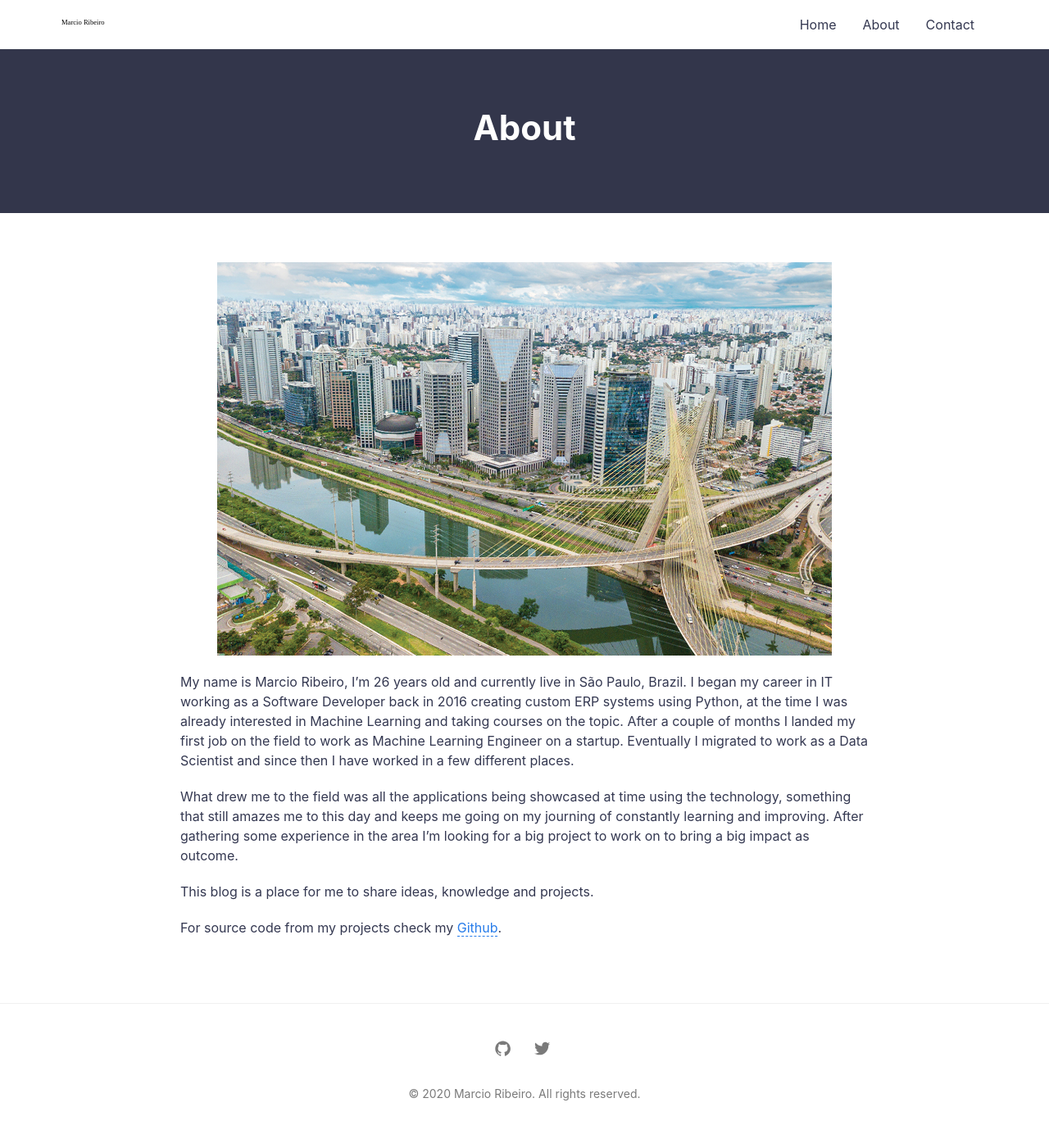
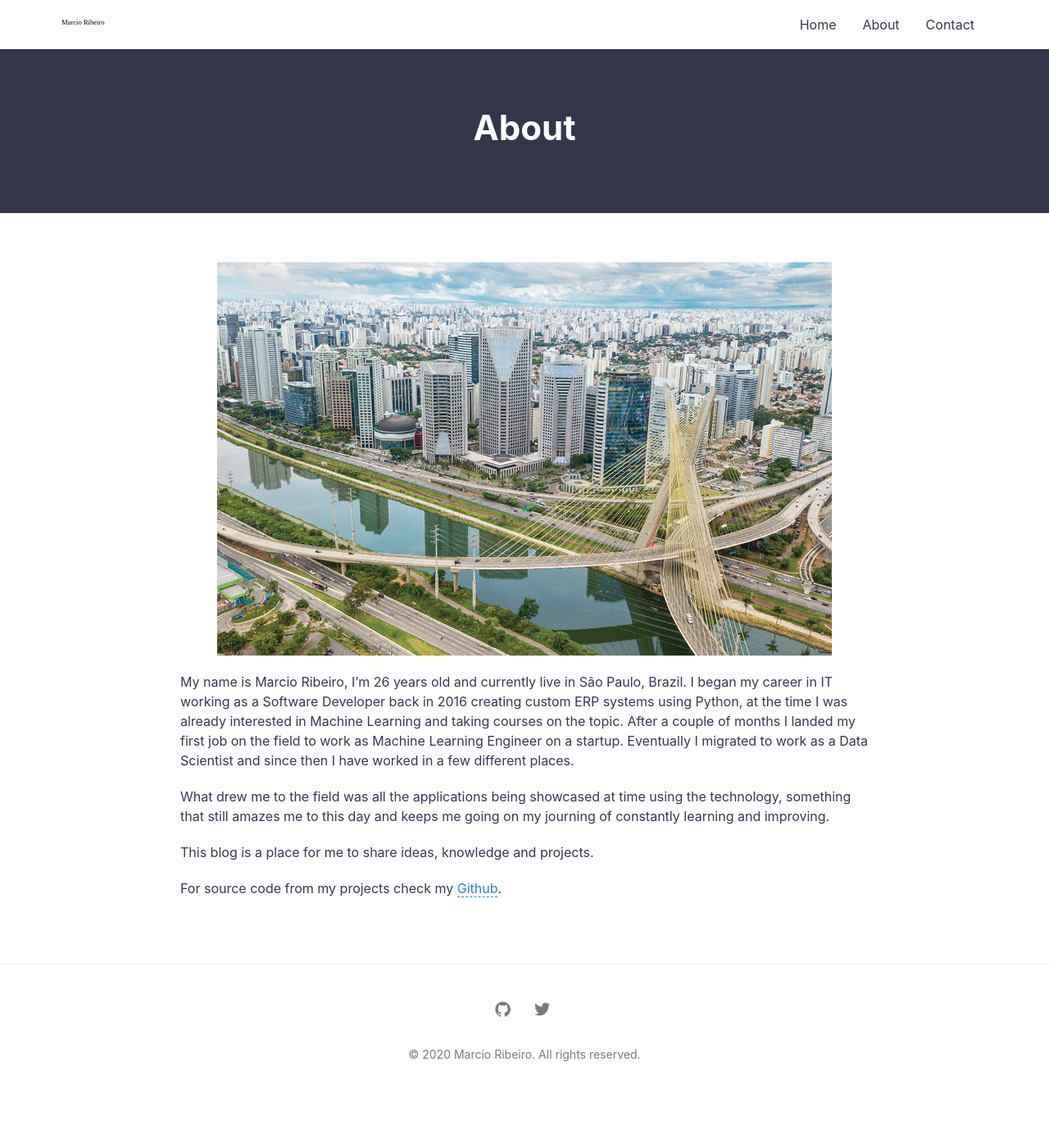
Before and after one commit to marciovai/marciovai.github.io, a Jekyll site: the page built from about.md, in a window 1280 px wide. Shown: the whole page at 82% size. Built offline with Jekyll 4.4.1, drawn with Linux system fonts in a browser that asks for light colours; after the commit the page ends 1342 px from its top, so only the background shows below that.

Commit message:
Update blog About

```diff
--- a/about.md
+++ b/about.md
@@ -10,7 +10,7 @@ permalink: /about/
 
 My name is Marcio Ribeiro, I'm 26 years old and currently live in São Paulo, Brazil. I began my career in IT working as a Software Developer back in 2016 creating custom ERP systems using Python, at the time I was already interested in Machine Learning and taking courses on the topic. After a couple of months I landed my first job on the field to work as Machine Learning Engineer on a startup. Eventually I migrated to work as a Data Scientist and since then I have worked in a few different places.
 
-What drew me to the field was all the applications being showcased at time using the technology, something that still amazes me to this day and keeps me going on my journing of constantly learning and improving. After gathering some experience in the area I'm looking for a big project to work on to bring a big impact as outcome.
+What drew me to the field was all the applications being showcased at time using the technology, something that still amazes me to this day and keeps me going on my journing of constantly learning and improving.
 
 This blog is a place for me to share ideas, knowledge and projects.
 
```
